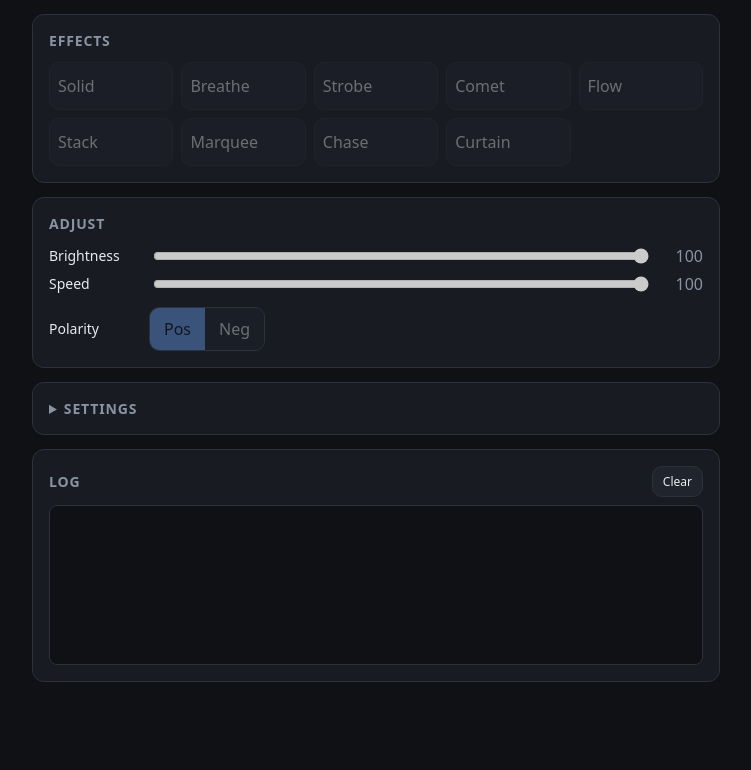
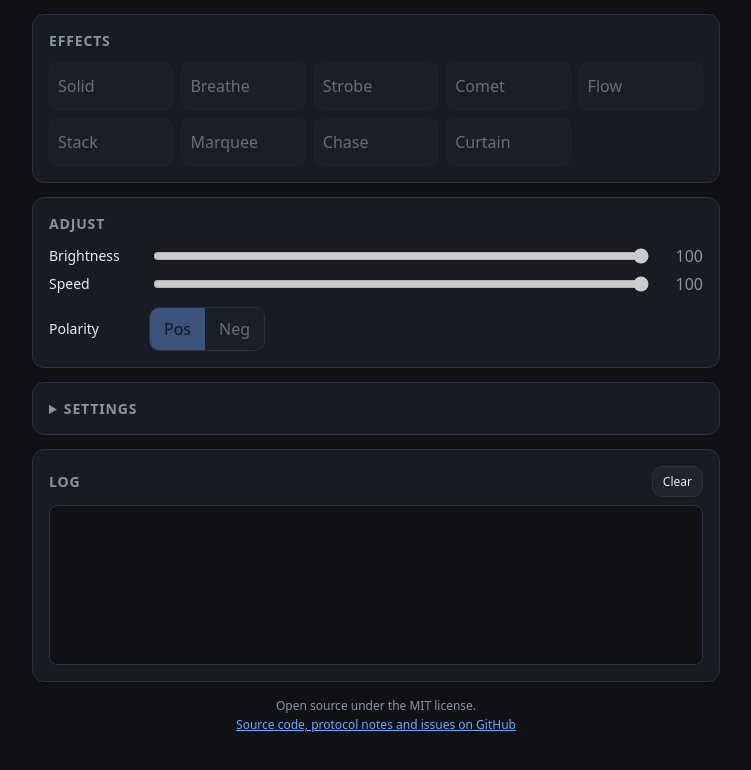
Before and after one commit to madeindra/shenshou-mgex-led, a plain HTML site: page index.html in a window 1280 px wide. Shown: the part 1032-1802 px from the top of the page, without its empty margins (264-1015 px from the left). Before the commit the page ends 1776 px from the top, so only its background shows below. Drawn offline with Linux system fonts and the light colour scheme.

Commit message:
Link to the source repository from the page
Adds a "Source code" link under the title and a footer with the
license and a link to the GitHub repo, for people who only get the
Pages link.

Co-Authored-By: Claude Opus 5.5 <noreply@anthropic.com>
Claude-Session: https://claude.ai/code/session_015qdjr9WyZKmDFxo3xPTzQF

```diff
--- a/index.html
+++ b/index.html
@@ -88,13 +88,16 @@
   .pitem .name { flex: 1; font-size: 14px; min-width: 0; overflow: hidden; text-overflow: ellipsis; white-space: nowrap; }
   .strip { width: 120px; height: 18px; border-radius: 4px; display: flex; overflow: hidden; border: 1px solid var(--line); flex: none; background: #000; }
   .strip span { flex: 1; }
+  a { color: var(--accent); }
+  .foot { text-align: center; color: var(--muted); font-size: 12px; line-height: 1.6; margin-top: 8px; }
+  .foot a { display: block; }
   .empty { color: var(--muted); font-size: 14px; padding: 16px 0; text-align: center; }
 </style>
 </head>
 <body>
 <main>
   <h1>Shenshou MGEX LED Controller</h1>
-  <div class="sub">Replaces the 炫彩灯光 WeChat mini-program. Chrome or Edge, desktop or Android.</div>
+  <div class="sub">Replaces the 炫彩灯光 WeChat mini-program. Chrome or Edge, desktop or Android. <a href="https://github.com/madeindra/shenshou-mgex-led">Source code</a></div>
 
   <div class="warn" id="supportWarn"></div>
 
@@ -295,6 +298,11 @@
     </div>
     <div id="log"></div>
   </section>
+
+  <footer class="foot">
+    Open source under the MIT license.
+    <a href="https://github.com/madeindra/shenshou-mgex-led">Source code, protocol notes and issues on GitHub</a>
+  </footer>
 </main>
 
 <script>
```
